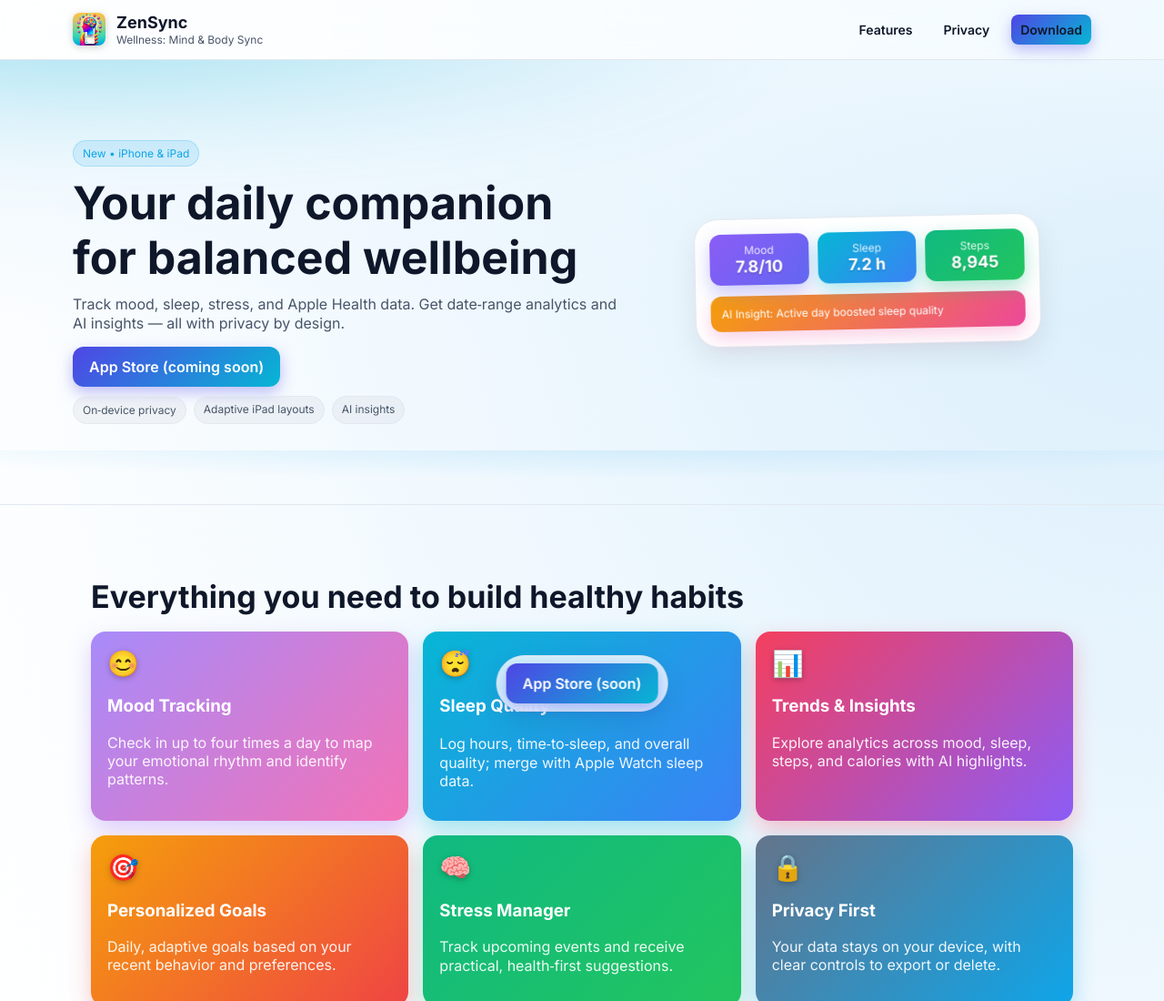
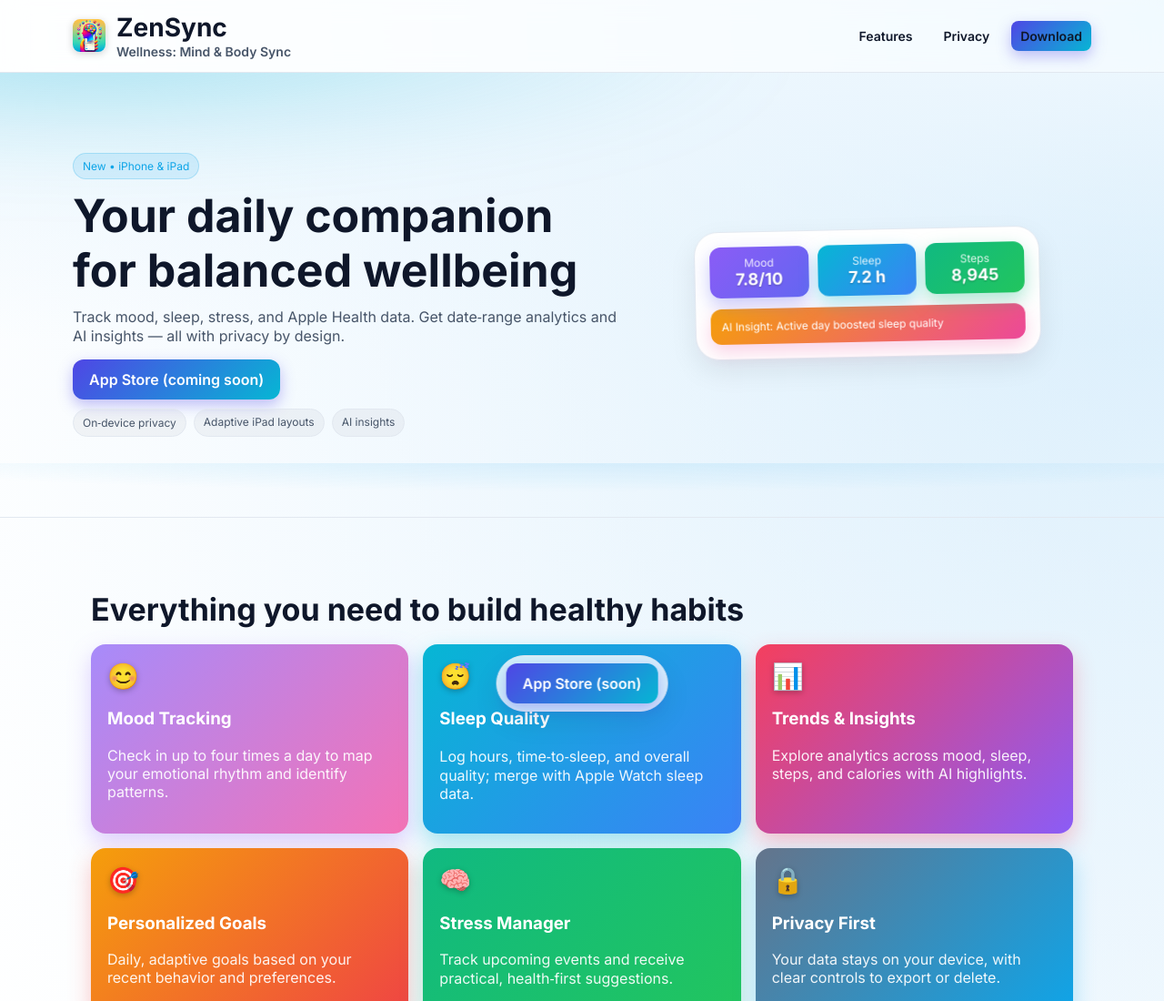
Before and after one commit to srijaca1/ZENSYNC.LIFE, a plain HTML site: page index.html in a window 1280 px wide. Shown: the top 1100 px of the page at 91% size. Drawn offline with Linux system fonts and the light colour scheme.

Commit message:
docs: increase and bold site header title/subtitle

```diff
--- a/styles.css
+++ b/styles.css
@@ -39,8 +39,8 @@ img { max-width: 100%; display: block; }
 .header-inner { display: flex; align-items: center; justify-content: space-between; padding: 14px 0; gap: 12px; }
 .brand { display: flex; align-items: center; gap: 12px; text-decoration: none; color: inherit; }
 .brand-icon { width: 36px; height: 36px; border-radius: 8px; box-shadow: 0 2px 8px rgba(0,0,0,.18); }
-.brand-title { font-size: 18px; font-weight: 700; line-height: 1.2; display: block; }
-.brand-sub { font-size: 12px; color: var(--muted); display: block; }
+.brand-title { font-size: clamp(22px, 2.2vw, 28px); font-weight: 800; line-height: 1.2; display: block; }
+.brand-sub { font-size: clamp(12px, 1.4vw, 14px); font-weight: 600; color: var(--muted); display: block; }
 .nav { display: flex; gap: 14px; align-items: center; }
 .nav a { color: inherit; text-decoration: none; font-weight: 600; font-size: 14px; padding: 8px 10px; border-radius: 8px; }
 .nav a:hover { background: color-mix(in oklab, var(--text) 8%, transparent); }
```
